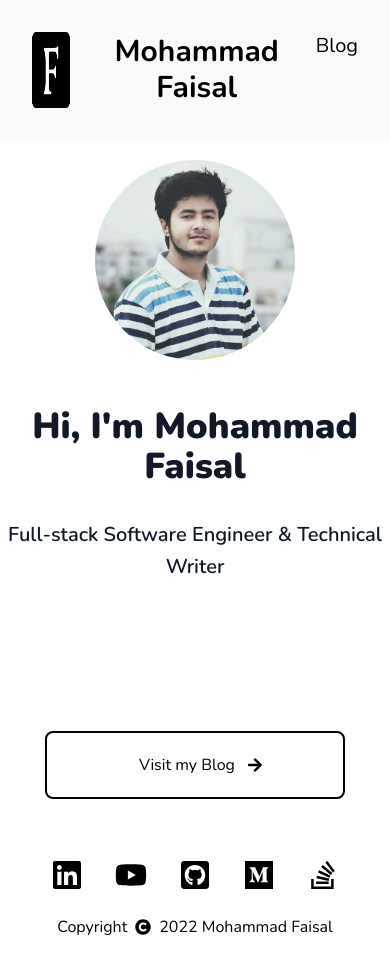
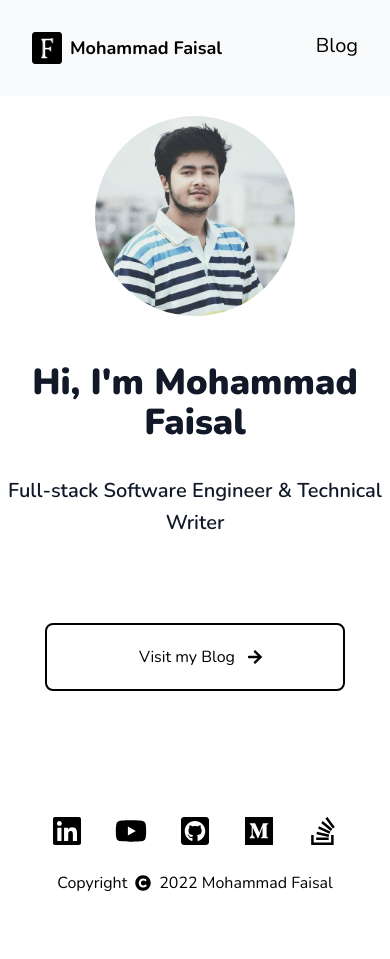
Before and after one commit to kaushalshah-98/personal-portfolio-frontend, a Next.js app: page / in a window 390 px wide. After the commit the page ends 915 px from the top, so only its background shows below. Built offline with nearby package versions, Linux system fonts and the light colour scheme.

Commit message:
Fixes the header

```diff
--- a/components/header/Header.tsx
+++ b/components/header/Header.tsx
@@ -7,8 +7,8 @@ function Header() {
     <header className="no-prose text-center flex justify-between p-8 bg-gray-50">
       <Link href="/" passHref>
         <div className="flex gap-2 align-center text-center">
-          <Image src="/static/logo.png" alt="Profile Image" height="40" width="40" className="" />
-          <h2 className="cursor-pointer text-3xl font-bold py-0.5">Mohammad Faisal </h2>
+          <Image src="/static/logo.png" alt="Profile Image" height="30" width="30" className="" />
+          <h2 className="cursor-pointer text-lg xl:text-3xl md:text-2xl font-bold py-0.5">Mohammad Faisal </h2>
         </div>
       </Link>
       <div className="flex gap-4">
--- a/pages/index.tsx
+++ b/pages/index.tsx
@@ -15,7 +15,7 @@ const Home: NextPage = () => {
       </article>
 
       <Link href="/blog" passHref>
-        <button className="mt-32 flex items-center transition delay-50 border-black border-2 bg-white hover:bg-black text-black  hover:text-white py-5 rounded-lg px-20 w-auto self-center ">
+        <button className="mt-16 flex items-center transition delay-50 border-black border-2 bg-white hover:bg-black text-black  hover:text-white py-5 rounded-lg px-20 w-auto self-center ">
           <div className="px-3"> {`Visit my Blog`} </div>
           <FaArrowRight />
         </button>
```
